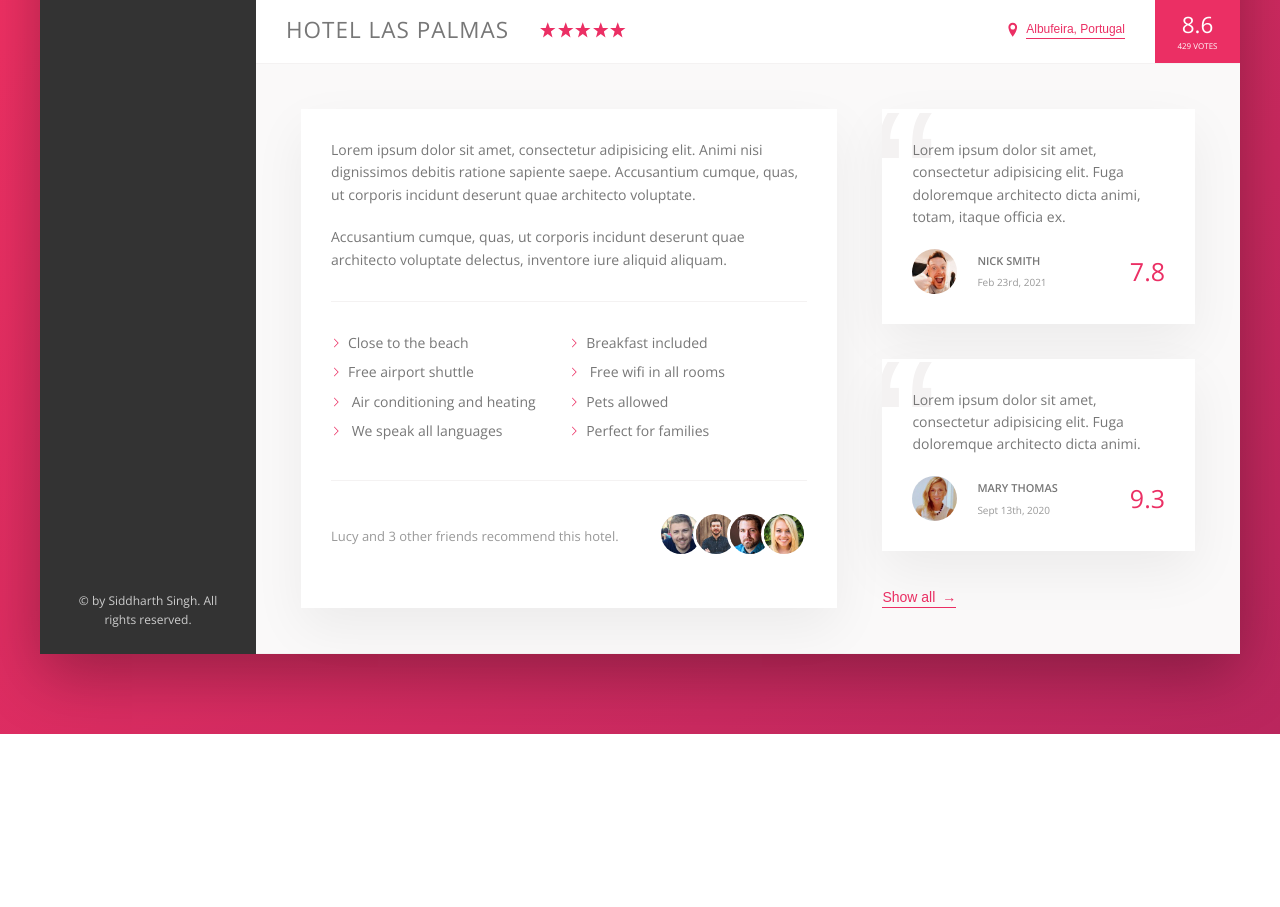
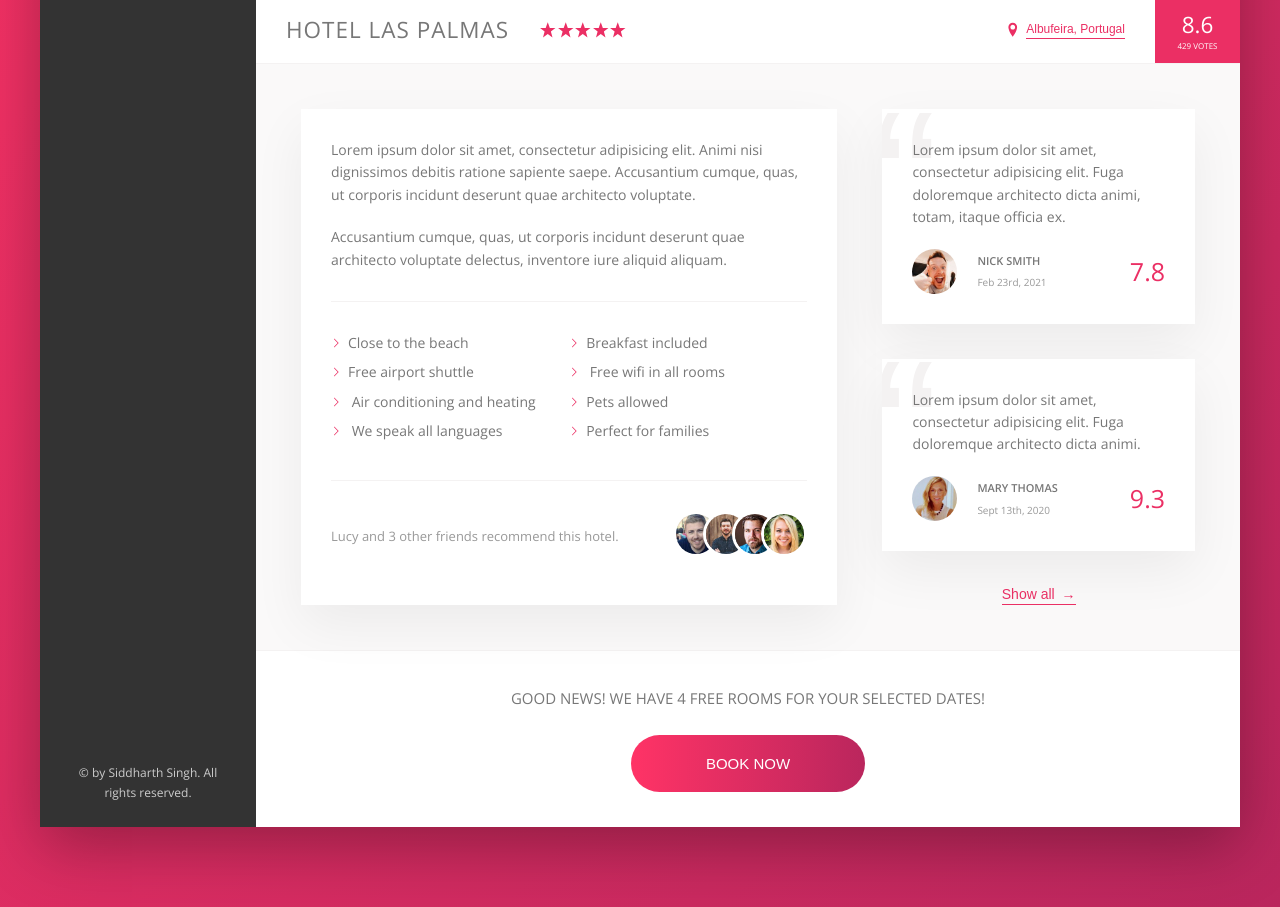
Before and after one commit to stryder2000/all-trek-booking-project, a website: page index.html in a window 1280 px wide. Shown: the part 538-1445 px from the top of the page. Before the commit the page ends 1272 px from the top, so only its background shows below. Drawn offline with nearby package versions, Linux system fonts and the light colour scheme.

Commit message:
Added Call to Action section

```diff
--- a/index.html
+++ b/index.html
@@ -293,6 +293,18 @@
                             </button>
                         </div>
                     </div>
+                    <div class="cta">
+                        <h2 class="cta__book-now">
+                            Good news! We have 4 free rooms for your selected
+                            dates!
+                        </h2>
+                        <button class="btn">
+                            <span class="btn__visible">Book now</span>
+                            <span class="btn__invisible"
+                                >Only 4 rooms left</span
+                            >
+                        </button>
+                    </div>
                 </main>
             </div>
         </div>
--- a/sass/_base.scss
+++ b/sass/_base.scss
@@ -39,6 +39,10 @@ $bp-smallest: 31.25em; // 500px
 html {
     font-size: 62.5%; //1rem = 10px, 10/16 = 62.5%
     box-sizing: border-box;
+
+    @media only screen and (max-width: $bp-large) {
+        font-size: 50%;
+    }
 }
 
 body {
--- a/sass/_components.scss
+++ b/sass/_components.scss
@@ -422,7 +422,7 @@
         box-sizing: content-box;
 
         &:not(:last-of-type) {
-            margin-right: -1.5rem;
+            margin-right: -2rem;
         }
     }
 }
@@ -491,3 +491,74 @@
         z-index: 1;
     }
 }
+
+////////////////////////////////////////
+// CALL TO ACTION
+.cta {
+    padding: 3.5rem 0;
+    text-align: center;
+
+    &__book-now {
+        text-transform: uppercase;
+        font-size: 1.5rem;
+        font-weight: 300;
+        margin-bottom: 2.5rem;
+    }
+}
+
+.btn {
+    font-size: 1.5rem;
+    font-weight: 300;
+    text-transform: uppercase;
+    border: none;
+    border-radius: 100px;
+    background-image: linear-gradient(
+        to right,
+        var(--color-primary-light),
+        var(--color-primary-dark)
+    );
+    color: white;
+    position: relative;
+    overflow: hidden;
+    cursor: pointer;
+
+    & > * {
+        display: inline-block;
+        height: 100%;
+        width: 100%;
+        transition: all 0.2s;
+    }
+
+    &__visible {
+        padding: 2rem 7.5rem;
+    }
+
+    &__invisible {
+        position: absolute;
+        left: 0;
+        top: -100%;
+
+        padding: 2rem 0;
+    }
+
+    &:hover {
+        background-image: linear-gradient(
+            to left,
+            var(--color-primary-light),
+            var(--color-primary-dark)
+        );
+    }
+
+    &:hover &__visible {
+        transform: translateY(100%);
+    }
+
+    &:hover &__invisible {
+        top: 0;
+    }
+
+    &:focus {
+        outline: none;
+        animation: pulsate 1s infinite;
+    }
+}
--- a/sass/_layout.scss
+++ b/sass/_layout.scss
@@ -4,6 +4,11 @@
     background-color: var(--color-grey-light-2);
     box-shadow: var(--shadow-dark);
     min-height: 50rem;
+
+    @media only screen and (max-width: $bp-largest) {
+        margin: 0;
+        width: 100%;
+    }
 }
 
 .header {
@@ -53,4 +58,7 @@
 
 .user-reviews {
     flex: 1;
+    display: flex;
+    flex-direction: column;
+    align-items: center;
 }
```
Also changed, not shown: css/style.css.
